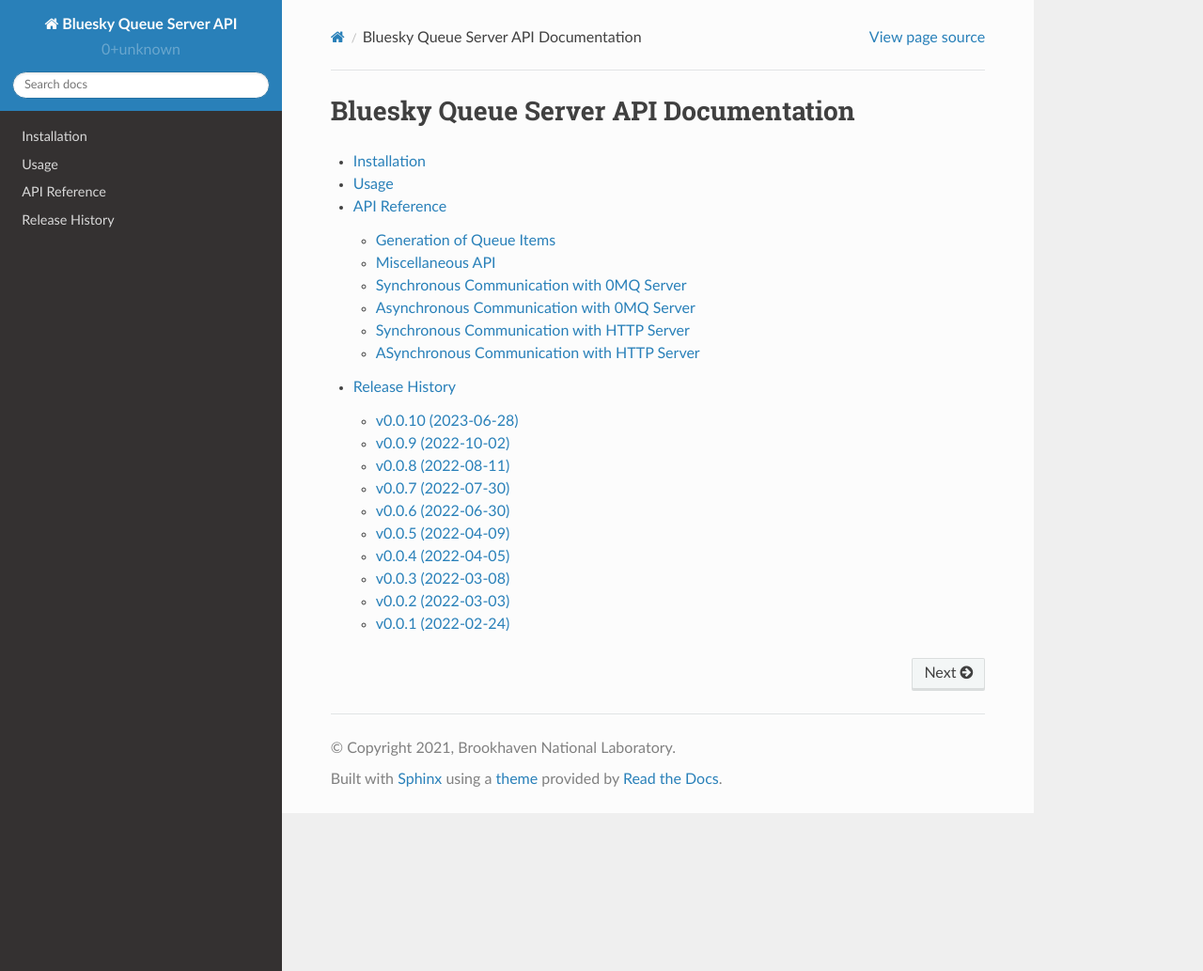
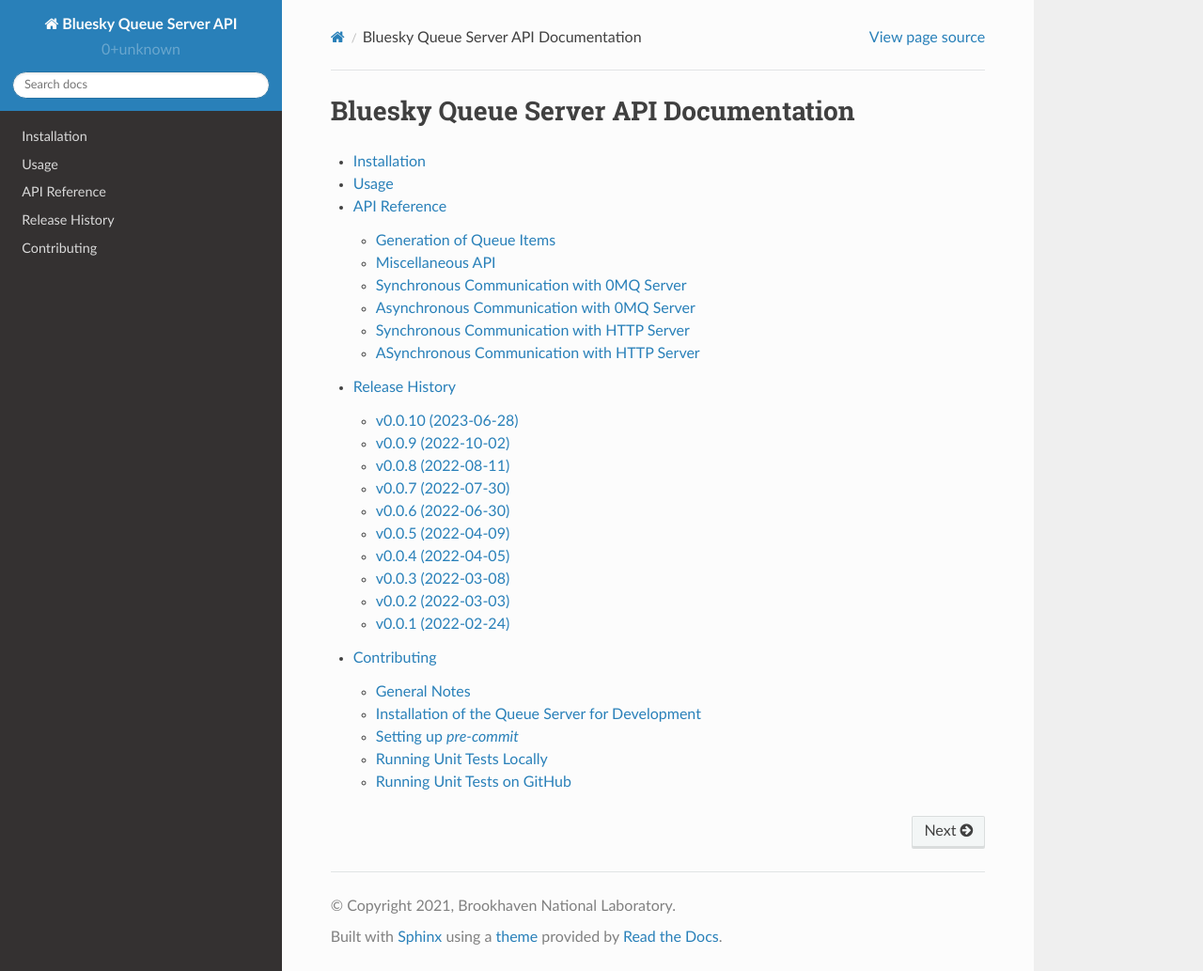
Before and after one commit to bluesky/bluesky-queueserver-api, a Sphinx documentation site: the page built from docs/source/index.rst, in a window 1280 px wide and 1033 px high. Shown: the whole window at 94% size. Built offline with Sphinx 7.4.7 and the Read the Docs theme 2.0.0, drawn with Linux system fonts in a browser that asks for light colours; some of the changed lines change nothing that is shown.

Commit message:
DOC: for contributors

````diff
--- /dev/null
+++ b/docs/source/contributing.rst
@@ -0,0 +1,138 @@
+============
+Contributing
+============
+
+General Notes
+-------------
+
+Getting Started
+===============
+
+* Make sure you have a `GitHub account <https://github.com/signup>`_.
+* Submit a ticket for your issue, assuming one does not already exist.
+
+  * Clearly describe the issue including steps to reproduce when it is a bug.
+  * Make sure you fill in the earliest version that you know has the issue.
+
+* Fork the repository on GitHub
+
+
+Making Changes
+==============
+
+* Create a topic branch from where you want to base your work.
+
+  * This is usually the `main` branch.
+  * Only target release branches if you are certain your fix must be on that
+    branch.
+  * To quickly create a topic branch based on `main`; ``git checkout -b
+    my_branch_name main``. Please avoid working directly on the
+    `main` branch.
+
+* Make commits of logical units.
+* Check for unnecessary whitespace with ``git diff --check`` before committing.
+* Make sure your commit messages are in the proper format (see below)
+* Make sure you have added the necessary tests for your changes.
+* Run *all* the tests to assure nothing else was accidentally broken.
+
+Writing the commit message
+==========================
+
+Commit messages should be clear and follow a few basic rules. Example::
+
+  ENH: add functionality X to bluesky.<submodule>.
+
+  The first line of the commit message starts with a capitalized acronym
+  (options listed below) indicating what type of commit this is.  Then a blank
+  line, then more text if needed.  Lines shouldn't be longer than 72
+  characters.  If the commit is related to a ticket, indicate that with
+  "See #3456", "See ticket 3456", "Closes #3456" or similar.
+
+Describing the motivation for a change, the nature of a bug for bug fixes
+or some details on what an enhancement does are also good to include in a
+commit message. Messages should be understandable without looking at the code
+changes.
+
+Standard acronyms to start the commit message with are::
+
+  API: an (incompatible) API change
+  BLD: change related to building numpy
+  BUG: bug fix
+  CI : continuous integration
+  DEP: deprecate something, or remove a deprecated object
+  DEV: development tool or utility
+  DOC: documentation
+  ENH: enhancement
+  MNT: maintenance commit (refactoring, typos, etc.)
+  REV: revert an earlier commit
+  STY: style fix (whitespace, PEP8)
+  TST: addition or modification of tests
+  REL: related to releases
+
+The Pull Request
+================
+
+* Now push to your fork
+* Submit a `pull request <https://help.github.com/articles/using-pull-requests>`_ to this branch. This is a start to the conversation.
+
+At this point you're waiting on us. We like to at least comment on pull requests within three business days
+(and, typically, one business day). We may suggest some changes or improvements or alternatives.
+
+Hints to make the integration of your changes easy (and happen faster):
+
+* Keep your pull requests small
+* Don't forget your unit tests
+* All algorithms need documentation, don't forget the .rst file
+* Don't take changes requests to change your code personally
+
+
+Installation of the Queue Server for Development
+------------------------------------------------
+
+Install Redis and create Conda environment as described
+`here <https://blueskyproject.io/bluesky-queueserver/installation.html#installation-steps>`_.
+
+Install the Queue Server in editable mode::
+
+  $ pip install -e .
+
+Install development dependencies::
+
+  $ pip install -r requirements-dev.txt
+
+
+Setting up `pre-commit`
+-----------------------
+
+`pre-commit`` package is installed as part of the development requirements. Install pre-commit
+script by running ::
+
+  $ pre-commit install
+
+Once installed, `pre-commit` will perform all the checks before each commit. As the new versions
+of validation packages are released, the pre-commit script can be updated by running ::
+
+  $ pre-commit autoupdate
+
+
+Running Unit Tests Locally
+--------------------------
+
+The Queue Server API is tested using the `pytest`. Use the following command in the root
+of the repository to run the test locally::
+
+  $ pytest -vvv
+
+
+Running Unit Tests on GitHub
+----------------------------
+
+Execution of the full test suite on CI takes too long and causes major inconvenience,
+therefore it is split into multiple groups (currently 3 groups) using `pytest-split`
+package. Calibration is performed by running the script ``store_test_durations.sh`` locally,
+which saves execution time for each test in the ```.test_durations`` file. The file then
+has to be committed and pushed to the repository.
+
+`pytest-split` will automatically guess execution time for new tests that are not
+listed in ``.test_durations`` file, so calibration may be needed rarely or after major
+changes to the test suite and should be left to the package maintainers.
--- a/docs/source/index.rst
+++ b/docs/source/index.rst
@@ -13,3 +13,4 @@
    usage
    api-reference
    release-history
+   contributing
````
